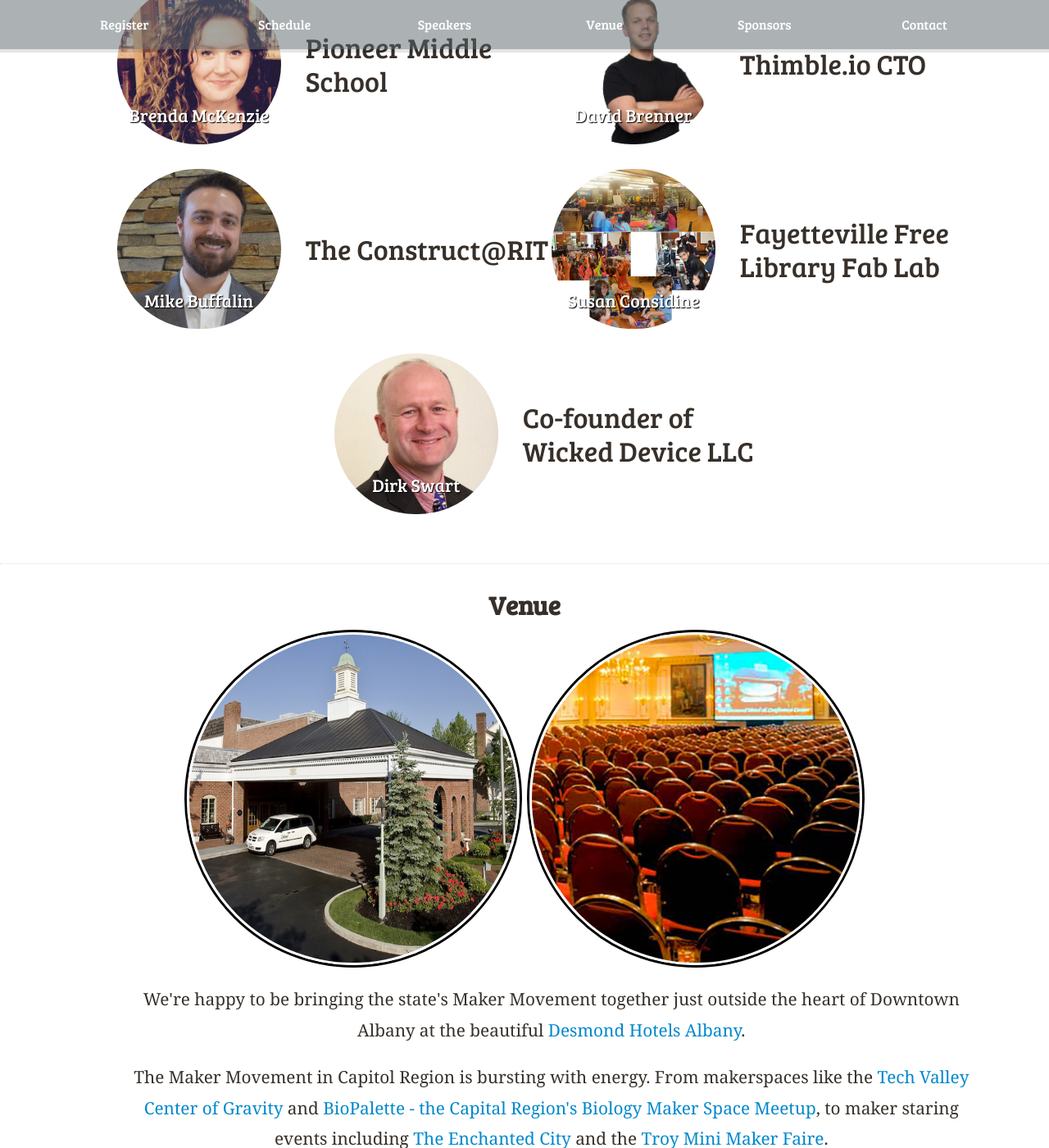
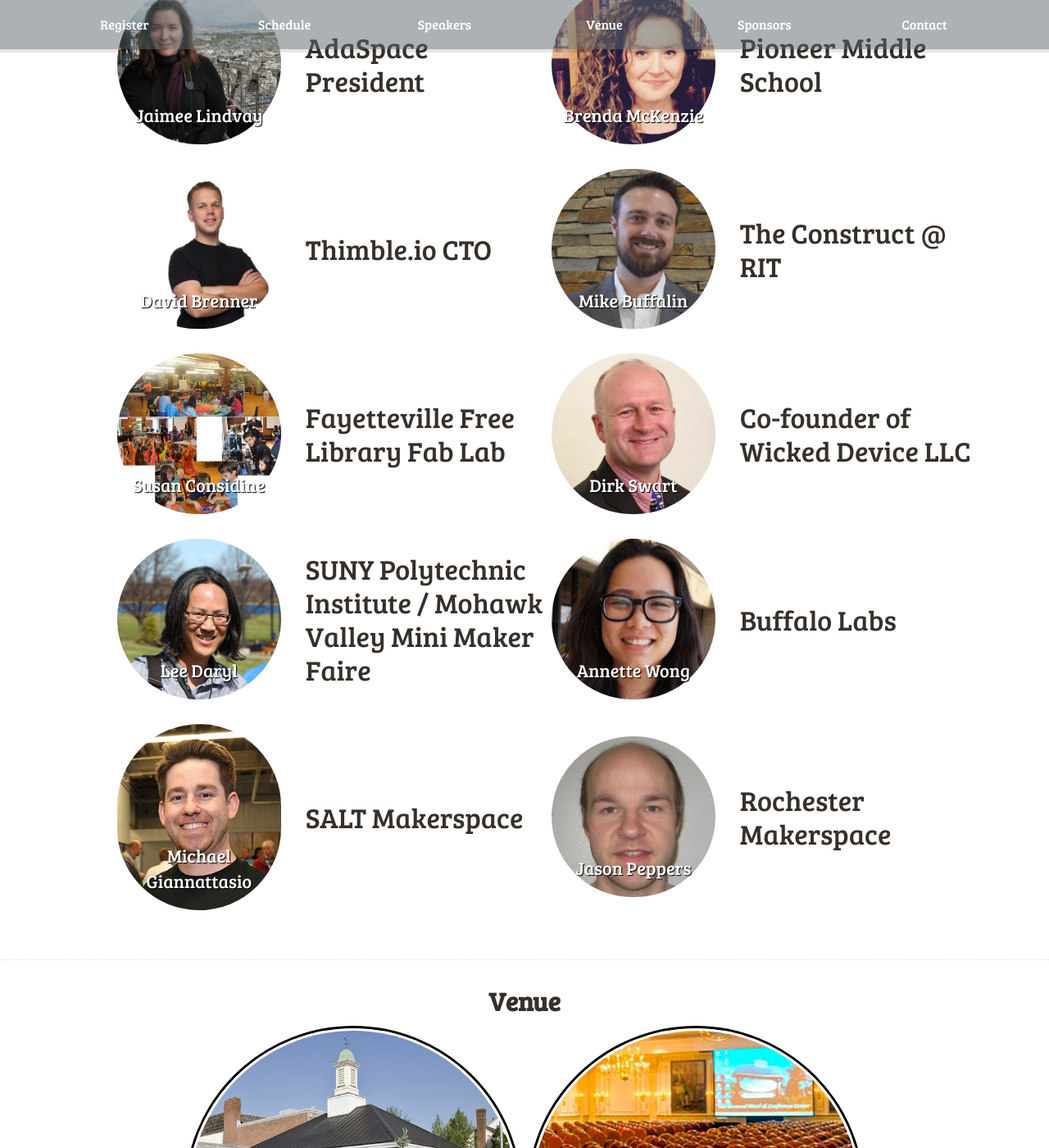
Before and after one commit to nysmakers/nysmakers.github.io, a Jekyll site: the page built from index.html, in a window 1280 px wide and 1400 px high, scrolled down 6322 px. Shown: the whole window at 82% size. Built offline with Jekyll 4.4.1, drawn with Linux system fonts in a browser that asks for light colours; some web fonts are replaced; comment, search, counter and statistics services are not loaded; some of the changed text lies outside the part shown.

Commit message:
Added 5 more speakers

```diff
--- a/2017/stylesheets/responsive.css
+++ b/2017/stylesheets/responsive.css
@@ -332,6 +332,21 @@
 #speakers #tracygray {
   background: url("/images/speakers/TracyGray.jpg") no-repeat;
   background-position-x: 35%; }
+#speakers #leedaryl {
+  background: url("/images/speakers/LeeDaryl.png") no-repeat;
+  background-position-x: 35%; }
+#speakers #annettewong {
+  background: url("/images/speakers/AnnetteWong.png") no-repeat;
+  background-position-x: 35%; }
+#speakers #michaelgiannattasio {
+  background: url("/images/speakers/MichaelGiannattasio.jpg") no-repeat;
+  background-position-x: 35%; }
+#speakers #jesseharringtonau {
+  background: url("/images/speakers/JesseHarringtonAu.jpg") no-repeat;
+  background-position-x: 35%; }
+#speakers #jasonpeppers {
+  background: url("/images/speakers/JasonPeppers.jpg") no-repeat;
+  background-position-x: 35%; }
 
 @media screen and (max-width: 780px) {
   #speakers #talks td:last-child {
--- a/index.html
+++ b/index.html
@@ -220,6 +220,10 @@
         <td>Casa Visco</td>
       </tr>
       <tr>
+        <td><a href="http://www.jharringtonau.com/" id="jesseharringtonau">Jesse Harrington Au</a></td>
+        <td>Autodesk</td>
+      </tr>
+      <tr>
         <td><a href="https://www.AdaSpace.org" id="jaimeelindvay">Jaimee Lindvay</a></td>
         <td>AdaSpace President</td>
       </tr>
@@ -233,7 +237,7 @@
       </tr>
       <tr>
         <td><a href="http://hack.rit.edu/" id="mikebuffalin">Mike Buffalin</a></td>
-        <td>The Construct@RIT</td>
+        <td>The Construct @ RIT</td>
       </tr>
       <tr>
         <td><a href="https://www.fflib.org/fab-lab" id="ffl">Susan Considine</a></td>
@@ -242,6 +246,22 @@
       <tr>
         <td><a href="http://www.wickeddevice.com" id="dirkswart">Dirk Swart</a></td>
         <td>Co-founder of Wicked Device LLC</td>
+      </tr>
+      <tr>
+        <td><a href="https://twitter.com/polystemic" id="leedaryl">Lee Daryl</a></td>
+        <td>SUNY Polytechnic Institute / Mohawk Valley Mini Maker Faire</td>
+      </tr>
+      <tr>
+        <td><a href="https://www.annettewong.co/" id="annettewong">Annette Wong</a></td>
+        <td>Buffalo Labs</td>
+      </tr>
+      <tr>
+        <td><a href="http://saltmaker.org/" id="michaelgiannattasio">Michael Giannattasio</a></td>
+        <td>SALT Makerspace</td>
+      </tr>
+      <tr>
+        <td><a href="http://www.rochestermakerspace.org/" id="jasonpeppers">Jason Peppers</a></td>
+        <td>Rochester Makerspace</td>
       </tr>
     </table>
   </section>
```
Also changed, not shown: images/speakers/AnnetteWong.png (added), images/speakers/JasonPeppers.jpg (added), images/speakers/JesseHarringtonAu.jpg (added), images/speakers/LeeDaryl.png (added), images/speakers/MichaelGiannattasio.jpg (added).
